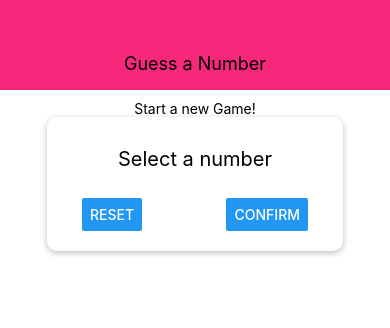
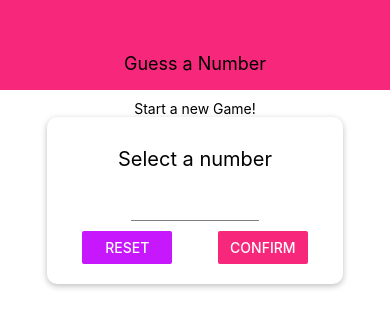
Before and after one commit to mhamed0httb/GuessNumberGame, a React Native app drawn with its web renderer: screen / in a window 390 px wide. Built offline with nearby package versions, Linux system fonts and the light colour scheme.

Commit message:
first screen

```diff
--- a/components/Header.js
+++ b/components/Header.js
@@ -1,5 +1,6 @@
 import React from 'react';
 import { StyleSheet, Text, View } from 'react-native';
+import Colors from '../constants/color';
 
 const Header = props => {
     return (
@@ -14,7 +15,7 @@ const styles = StyleSheet.create({
         width: '100%',
         height: 90,
         paddingTop: 36,
-        backgroundColor: '#f7287b',
+        backgroundColor: Colors.primary,
         alignItems: 'center',
         justifyContent: 'center'
     },
--- /dev/null
+++ b/components/Input.js
@@ -0,0 +1,18 @@
+import React from 'react';
+import { StyleSheet, Text, View, TextInput, Button } from 'react-native';
+import Colors from '../constants/color';
+
+const Input = props => {
+    return <TextInput {...props} style={ {...styles.input, ...props.style} }  />
+};
+
+const styles = StyleSheet.create({
+    input: {
+        height: 30,
+        borderBottomColor: 'grey',
+        borderBottomWidth: 1,
+        marginVertical: 10
+    }
+});
+
+export default Input;
--- /dev/null
+++ b/constants/color.js
@@ -0,0 +1,4 @@
+export default {
+    primary: '#f7287b',
+    accent: '#c717fc'
+}
--- a/screens/StartGameScreen.js
+++ b/screens/StartGameScreen.js
@@ -1,20 +1,74 @@
-import React from 'react';
-import { StyleSheet, Text, View, TextInput, Button } from 'react-native';
+import React, { useState } from 'react';
+import { StyleSheet, Text, View, Button, TouchableWithoutFeedback, Keyboard, Alert } from 'react-native';
+
 import Card from '../components/Card';
+import Input from '../components/Input';
+import Colors from '../constants/color';
 
 const StartGameScreen = props => {
+    const [enteredValue, setEnteredValue] = useState('');
+    const [confirmed, setConfirmed] = useState(false);
+    const [selectedNumber, setSelectedNumber] = useState();
+
+    const numberInputHandler = inputText => {
+        setEnteredValue(inputText.replace(/[^0-9]/g, ''));
+    };
+
+    const resetInputHandler = () => {
+        setEnteredValue("");
+        setConfirmed(false);
+    };
+
+    const confirmInputHandler = () => {
+        const chosenNumber = parseInt(enteredValue);
+        if ( isNaN(chosenNumber) || chosenNumber <= 0 || chosenNumber > 99) {
+            Alert.alert('Invalid number', 'Number has to be a number between 1 and 99.', [{text:  'Okey', style: 'destructive', onPress: resetInputHandler}]);
+            return;
+        }
+
+        setConfirmed(true);
+        setSelectedNumber(chosenNumber);
+        setEnteredValue("");
+    };
+
+    let confirmedOutput;
+
+    if (confirmed) {
+        confirmedOutput = <Text>Chosen Number: {selectedNumber}</Text>
+    }
+
     return (
+        <TouchableWithoutFeedback onPress={() => {
+            Keyboard.dismiss();
+        }}>
             <View style={styles.screen}>
                 <Text>Start a new Game!</Text>
                 <Card style={styles.inputContainer}>
                     <Text style={styles.title} >Select a number</Text>
-                <TextInput />
+                    <Input style={styles.input}
+                        keyboardType='number-pad'
+                        maxLength={2}
+                        autoCapitalize='none'
+                        autoCorrect={false}
+                        onChangeText={numberInputHandler}
+                        value={enteredValue} />
                     <View style={styles.buttonContainer}>
-                    <Button title="Reset" onPress={() => { }} />
-                    <Button title="Confirm" onPress={() => { }} />
+                        <View style={styles.button}>
+                            <Button title="Reset"
+                                color={Colors.accent}
+                                onPress={resetInputHandler} />
+                        </View>
+                        <View style={styles.button}>
+                            <Button title="Confirm"
+                                color={Colors.primary}
+                                onPress={confirmInputHandler} />
+                        </View>
                     </View>
                 </Card>
+                {confirmedOutput}
             </View>
+        </TouchableWithoutFeedback>
+
     );
 };
 
@@ -40,6 +94,13 @@ const styles = StyleSheet.create({
         width: 300,
         maxWidth: '80%',
         alignItems: 'center',
+    },
+    button: {
+        width: '40%'
+    },
+    input: {
+        width: '50%',
+        textAlign: 'center'
     }
 });
 
```
Also changed, not shown: web-build/report.html (+1 -1 lines). Lines whose indentation alone changed are shown as unchanged.
